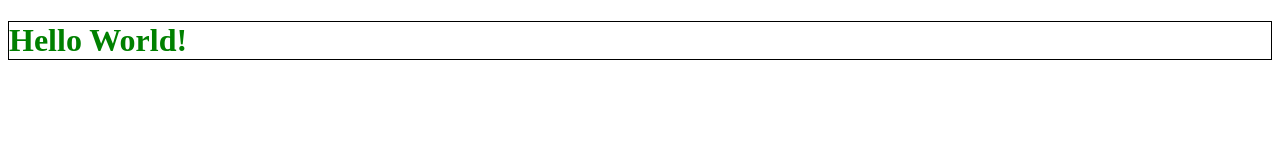
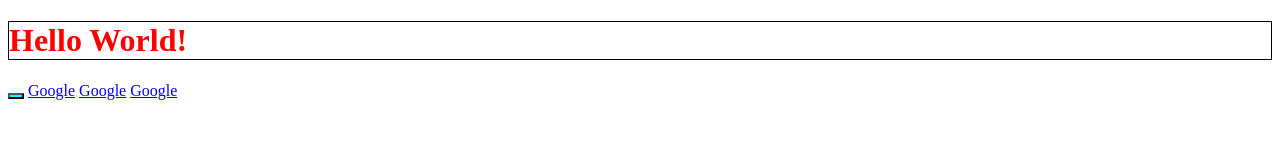
Before and after one commit to LidiiaMoriak/myrepository, a plain HTML site: page src/index.html in a window 1280 px wide. Drawn offline with Linux system fonts and the light colour scheme.

Commit message:
add link

```diff
--- a/src/index.css
+++ b/src/index.css
@@ -1,4 +1,7 @@
 h1{
     border: 1px solid black;
-    color: green;
+    color: red;
 }
+button{
+    background-color: aqua;
+}
--- a/src/index.html
+++ b/src/index.html
@@ -8,5 +8,9 @@
 </head>
 <body>
     <h1>Hello World!</h1>
+    <button type="button"></button>
+    <a href="https//google.com">Google</a>
+    <a href="https//google.com">Google</a>
+    <a href="https//google.com">Google</a>
 </body>
 </html>
```
